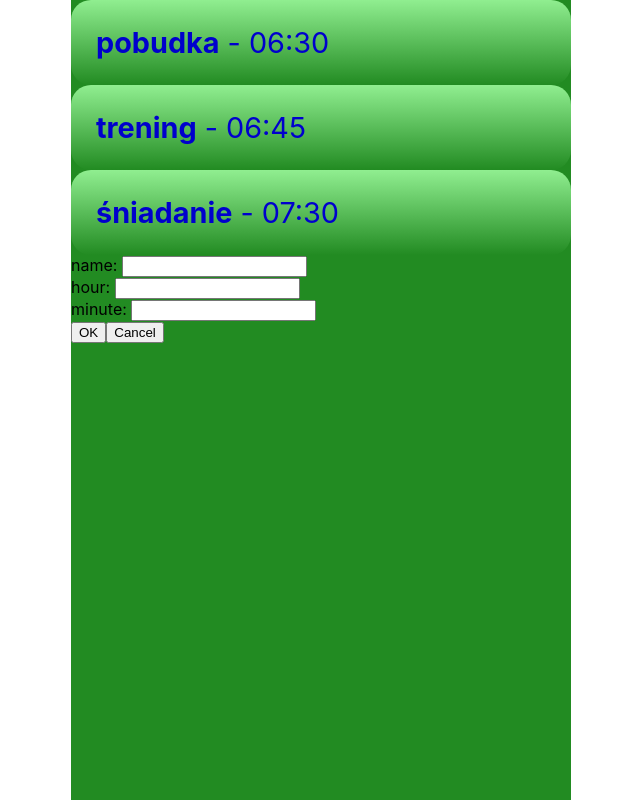
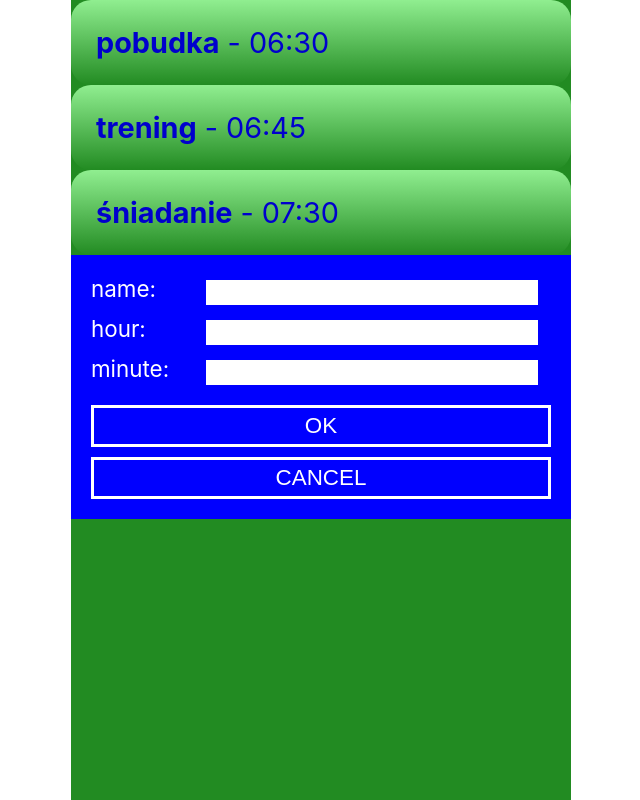
Before and after one commit to RobertSajdak/React_Planner_Notebook, a React (Create React App) app in the folder react-planner/: page / in a window 1280 px wide. Shown: the whole page, without its empty margins (319-959 px from the left). Built offline with nearby package versions, Linux system fonts and the light colour scheme; data requests are answered from the project's data file.

Commit message:
#10 Dodanie CSS dla EditEvents.

```diff
--- /dev/null
+++ b/react-planner/src/EditEvent.css
@@ -0,0 +1,37 @@
+.edit-event {
+    background: #0000FF;
+    padding: 20px;
+}
+
+.edit-event__input-group {
+    color: #fff;
+    font-size: 1.4rem;
+    margin-bottom: 10px;
+}
+
+.edit-event__input-group label {
+    display: inline-block;
+    width: 25%;
+}
+
+.edit-event__input-group input {
+    border: 0;
+    padding: 5px;
+    width: 70%;
+}
+
+.edit-event button {
+    background: transparent;
+    border: solid 3px #fff;
+    cursor: pointer;
+    color: #fff;
+    font-size: 1.4rem;
+    margin-top: 10px;
+    padding: 5px;
+    text-transform: uppercase;
+    width: 100%;
+}
+
+.edit-event button:disabled {
+    opacity: 0.4;
+}
--- a/react-planner/src/index.js
+++ b/react-planner/src/index.js
@@ -1,7 +1,8 @@
 import React from 'react';
 import ReactDOM from 'react-dom';
 
-import './index.css';
+import "./index.css";
+import "./EditEvent.css";
 import App from "./App";
 
 ReactDOM.render(
```
